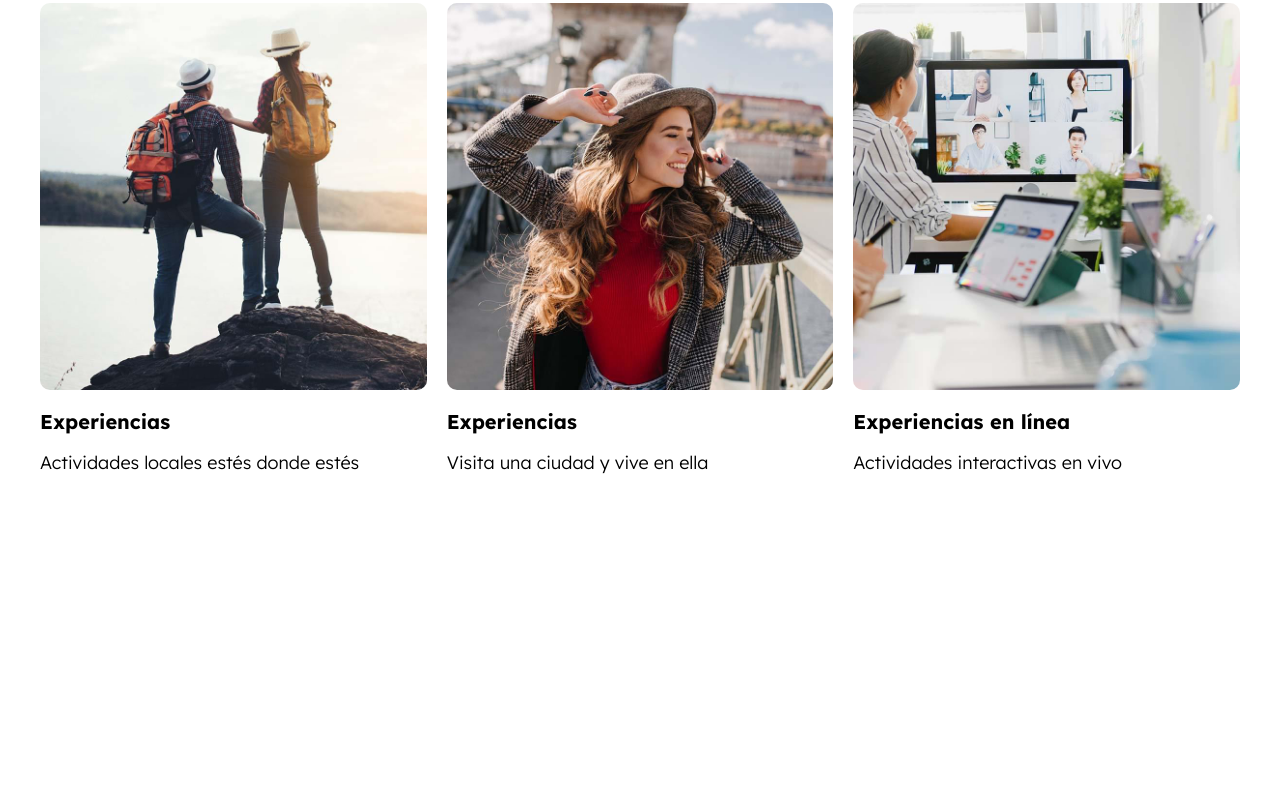
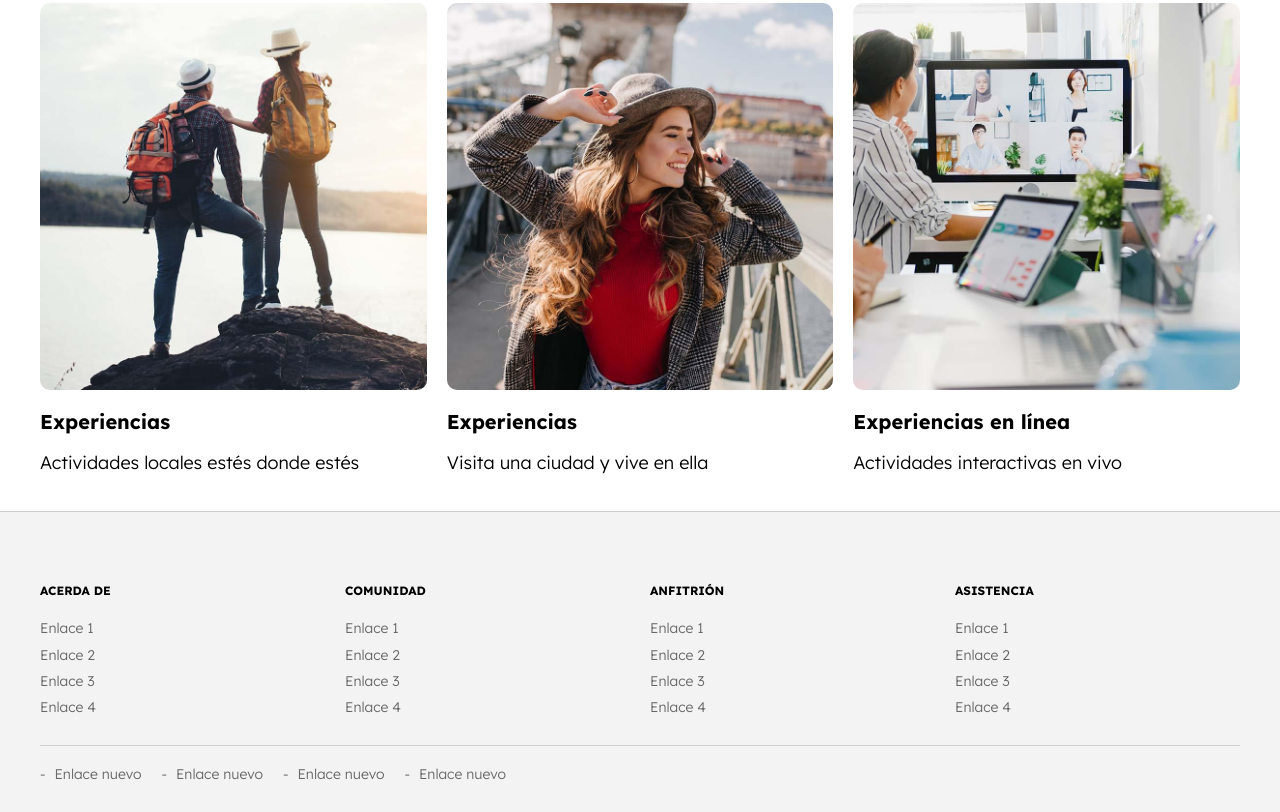
Before and after one commit to Geovanex24/Airbnb, a website: page index.html in a window 1280 px wide. Shown: the part 2335-3147 px from the top of the page. Before the commit the page ends 2846 px from the top, so only its background shows below. Drawn offline with Linux system fonts and the light colour scheme.

Commit message:
feat: Add footer

```diff
--- a/index.html
+++ b/index.html
@@ -5,7 +5,7 @@
     <meta charset="UTF-8">
     <meta http-equiv="X-UA-Compatible" content="IE=edge">
     <meta name="viewport" content="width=device-width, initial-scale=1.0">
-    <title>AirBNB - BEM</title>
+    <title>Airbnb - BEM</title>
     <link rel="preconnect" href="https://fonts.googleapis.com">
     <link rel="preconnect" href="https://fonts.gstatic.com" crossorigin>
     <link href="https://fonts.googleapis.com/css2?family=Lexend:wght@300,400;700&display=swap" rel="stylesheet">
@@ -214,6 +214,59 @@
             </div>
         </div>
     </main>
+
+    <footer class="footer">
+        <div class="footer__grid contenedor">
+            <div class="footer__widget">
+                <h3 class="footer__heading">Acerda de</h3>
+
+                <nav class="footer_menu">
+                    <a href="#" class="footer__enlace">Enlace 1</a>
+                    <a href="#" class="footer__enlace">Enlace 2</a>
+                    <a href="#" class="footer__enlace">Enlace 3</a>
+                    <a href="#" class="footer__enlace">Enlace 4</a>
+                </nav>
+            </div>
+            <div class="footer__widget">
+                <h3 class="footer__heading">Comunidad</h3>
+
+                <nav class="footer_menu">
+                    <a href="#" class="footer__enlace">Enlace 1</a>
+                    <a href="#" class="footer__enlace">Enlace 2</a>
+                    <a href="#" class="footer__enlace">Enlace 3</a>
+                    <a href="#" class="footer__enlace">Enlace 4</a>
+                </nav>
+            </div>
+            <div class="footer__widget">
+                <h3 class="footer__heading">Anfitrión</h3>
+
+                <nav class="footer_menu">
+                    <a href="#" class="footer__enlace">Enlace 1</a>
+                    <a href="#" class="footer__enlace">Enlace 2</a>
+                    <a href="#" class="footer__enlace">Enlace 3</a>
+                    <a href="#" class="footer__enlace">Enlace 4</a>
+                </nav>
+            </div>
+            <div class="footer__widget">
+                <h3 class="footer__heading">Asistencia</h3>
+
+                <nav class="footer_menu">
+                    <a href="#" class="footer__enlace">Enlace 1</a>
+                    <a href="#" class="footer__enlace">Enlace 2</a>
+                    <a href="#" class="footer__enlace">Enlace 3</a>
+                    <a href="#" class="footer__enlace">Enlace 4</a>
+                </nav>
+            </div>
+        </div>
+        <div class="footer__barra contenedor">
+            <nav class="footer__barranav">
+                <a href="#" class="footer__enlace footer__enlace--barra">Enlace nuevo</a>
+                <a href="#" class="footer__enlace footer__enlace--barra">Enlace nuevo</a>
+                <a href="#" class="footer__enlace footer__enlace--barra">Enlace nuevo</a>
+                <a href="#" class="footer__enlace footer__enlace--barra">Enlace nuevo</a>
+            </nav>
+        </div>
+    </footer>
 </body>
 
 </html>
--- a/src/scss/app.scss
+++ b/src/scss/app.scss
@@ -1,3 +1,4 @@
 @use "base";
 @use "ui/header";
 @use "ui/contenido";
+@use "ui/footer";
--- /dev/null
+++ b/src/scss/ui/footer/_footer.scss
@@ -0,0 +1,50 @@
+@use "base/variables" as v;
+@use "base/mixins" as m;
+
+.footer {
+  background-color: lighten(v.$grisClaro, 7%);
+  border-top: 1px solid lighten(v.$gris, 40%);
+  padding-top: 5rem;
+
+  &__grid {
+    @include m.tablet {
+      @include m.grid(2, 2rem);
+    }
+    @include m.desktop {
+      @include m.grid(4, 2rem);
+    }
+  }
+  &__heading {
+    text-transform: uppercase;
+    font-size: 1.2rem;
+  }
+
+  &__enlace {
+    display: block;
+    color: v.$gris;
+    font-size: 1.4rem;
+    margin-bottom: 1rem;
+  }
+
+  &__barra {
+    border-top: 1px solid lighten(v.$gris, 40%);
+    margin-top: 2rem;
+    padding: 2rem 0;
+  }
+  &__barranav {
+    display: flex;
+    flex-direction: column;
+
+    @include m.tablet {
+      flex-direction: row;
+      gap: 2rem;
+    }
+  }
+
+  &__enlace--barra {
+    &::before {
+      content: " - ";
+      margin-right: 0.5rem;
+    }
+  }
+}
--- /dev/null
+++ b/src/scss/ui/footer/_index.scss
@@ -0,0 +1 @@
+@forward "footer";
```
Also changed, not shown: build/css/app.css, 1 other file.
